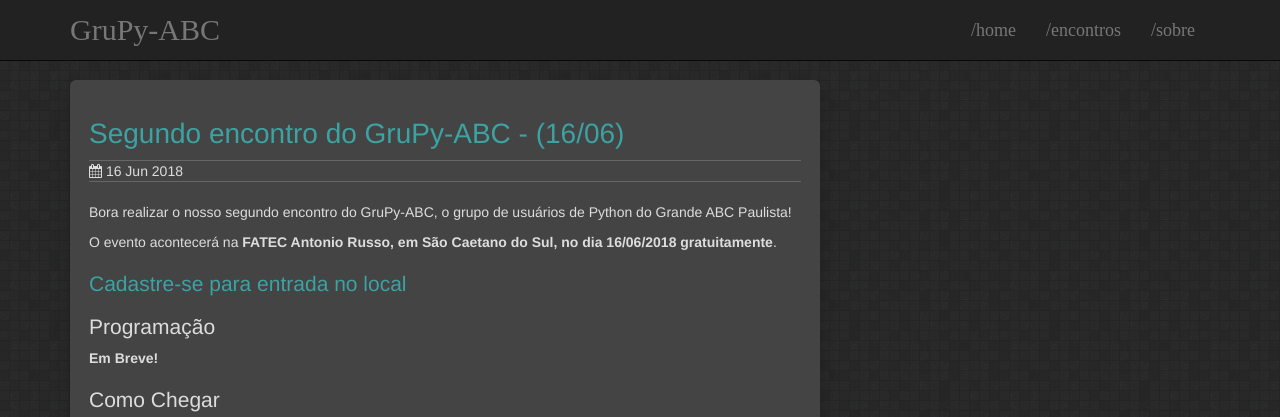
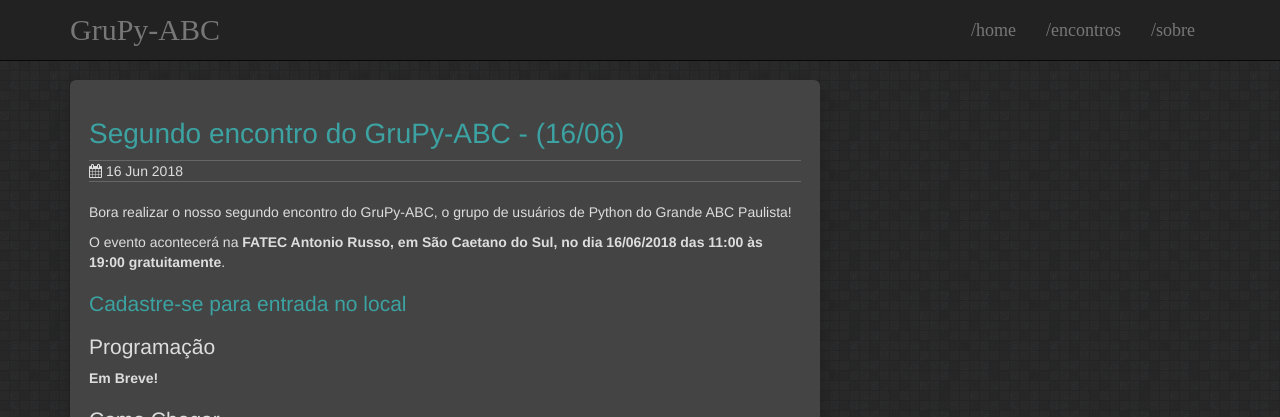
Before and after one commit to Grupy-ABC/Grupy-ABC.github.io, a Jekyll site: the page built from _posts/2018-06-16-grupy-segundo-encontro.markdown, in a window 1280 px wide and 1180 px high, cut to the strip 0-417 px from the top of the window. Built offline with Jekyll 4.4.1, drawn with Linux system fonts in a browser that asks for light colours.

Commit message:
Adicionando horario do evento

```diff
--- a/_posts/2018-06-16-grupy-segundo-encontro.markdown
+++ b/_posts/2018-06-16-grupy-segundo-encontro.markdown
@@ -8,7 +8,7 @@
 Bora realizar o nosso segundo encontro do GruPy-ABC, o grupo de usuários de Python do Grande ABC Paulista!
 
 
-O evento acontecerá na __FATEC Antonio Russo, em São Caetano do Sul, no dia 16/06/2018 gratuitamente__.
+O evento acontecerá na __FATEC Antonio Russo, em São Caetano do Sul, no dia 16/06/2018 das 11:00 às 19:00 gratuitamente__.
 
 ##  [Cadastre-se para entrada no local][form-cadastro]
 
```
